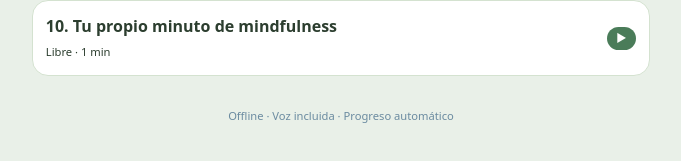
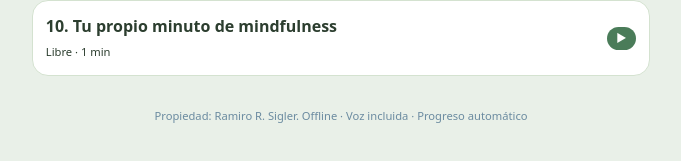
Before and after one commit to posicionaando-maker/menteenmarcha, a plain HTML site: page index.html in a window 1280 px wide. Shown: the part 3038-3199 px from the top of the page, without its empty margins (299-980 px from the left). Drawn offline with Linux system fonts and the light colour scheme.

Commit message:
Update index.html

```diff
--- a/index.html
+++ b/index.html
@@ -253,7 +253,7 @@
     <div id="exercisesList"></div>
 
     <!-- Pie -->
-    <footer>Offline · Voz incluida · Progreso automático</footer>
+    <footer>Propiedad: Ramiro R. Sigler. Offline · Voz incluida · Progreso automático</footer>
 </div>
 
 <script>
```
